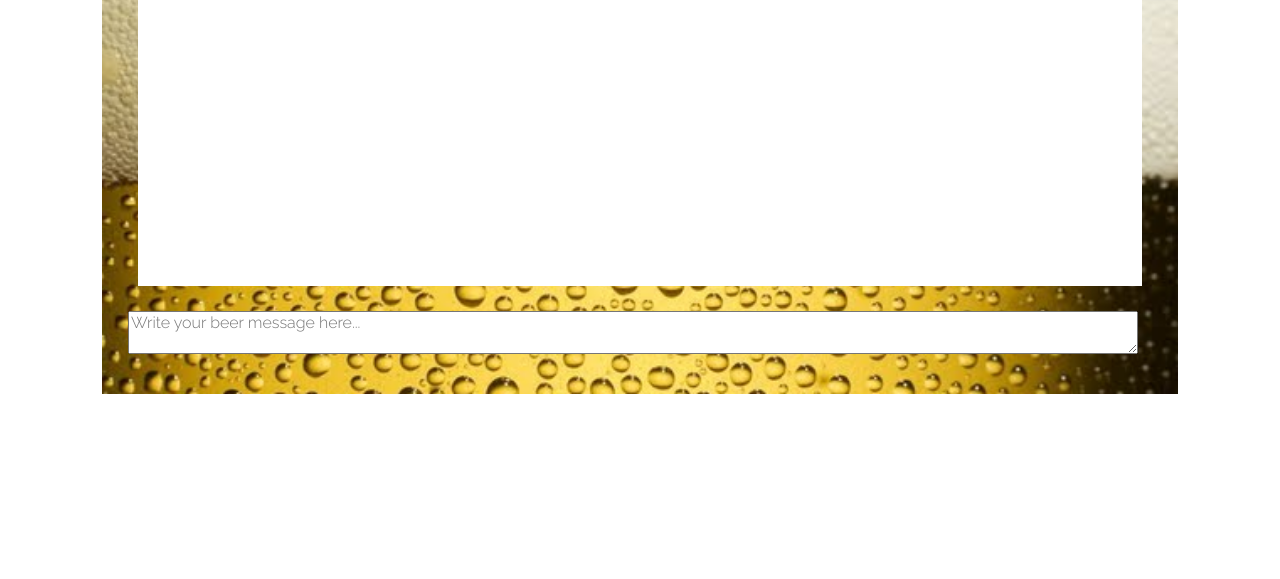
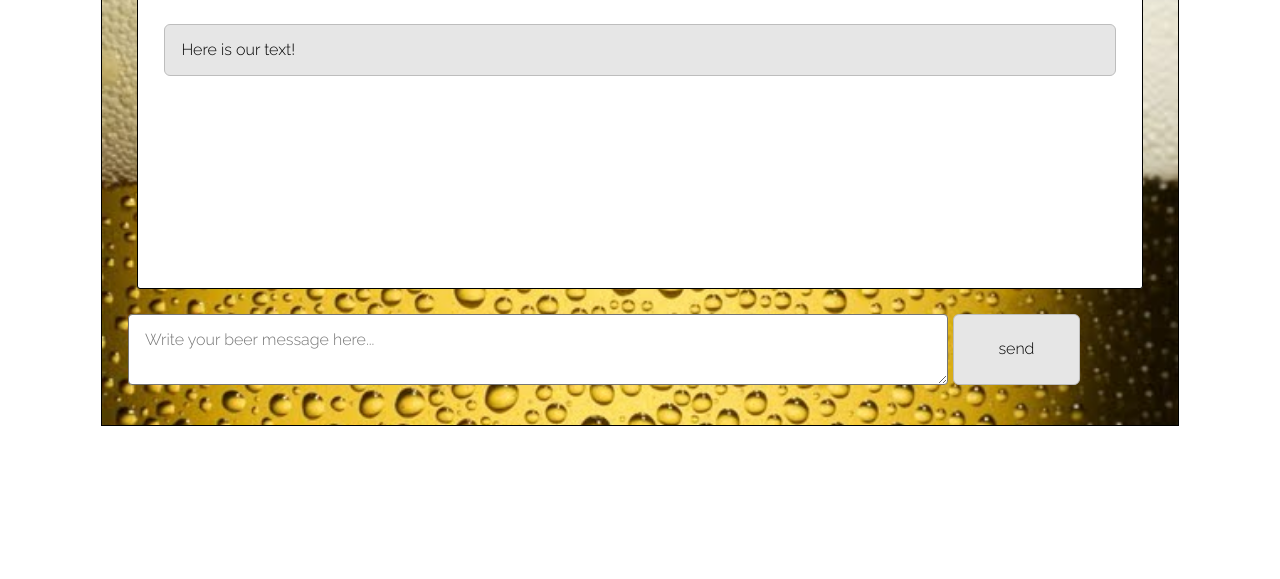
Before and after one commit to TIY-Charleston-Front-End-May2016/dave-winston, a website: page index.html in a window 1280 px wide. Shown: the part 221-800 px from the top of the page. Drawn offline with nearby package versions, Linux system fonts and the light colour scheme.

Commit message:
trying new.js to push message to chat-box. styling changes

```diff
--- a/index.html
+++ b/index.html
@@ -15,11 +15,14 @@
       </header>
 
       <div id="user-name"></div>
-      <div id="chat-box"><div id="chat-row"></div></div>
+      <div id="chat-box">
+        <p> Here is our text! </p>
+      </div>
 
 
       <form id="send-message-box">
         <textarea id="newMessage" maxlength="140" rows="2" cols="40" placeholder="Write your beer message here..."></textarea>
+        <button>send</button>
       </form>
 
     </div>
@@ -29,5 +32,6 @@
 
     <script src="node_modules/jquery/dist/jquery.js" type="text/javascript"></script>
     <script src="node_modules/underscore/underscore.js" type="text/javascript"></script>
+    <script src="new.js"></script>
   </body>
 </html>
--- /dev/null
+++ b/new.js
@@ -0,0 +1,10 @@
+$(document).ready(function(){
+  $('button').on('click', function (){
+    console.log("hello!");
+    var message = $('textarea').val();
+    console.log(message);
+    var old = $('#chat-box').html();
+    console.log(old);
+    return $('#newMessage').html(old + '<p>' + message + '</p>' );
+  });
+});
--- a/styles.css
+++ b/styles.css
@@ -14,6 +14,7 @@ a:hover {
 
 
 #chat-wrap {
+  border: 1px solid black;
   background-image: url("images/take-a-beer-45471.jpg");
   background-repeat: no-repeat;
   background-size: cover;
@@ -31,11 +32,30 @@ header {
 }
 
 #send-message-box {
-  width: 99%;
   margin-bottom: 1%;
+  width:96%;
+  border:1px solid #black;
+  overflow:auto;
 }
+
+#send-message-box button {
+  box-shadow: 4px black;
+  padding: 1.6em;
+  margin-right: 5px;
+  vertical-align: top;
+  width: 13%;
+  display: inline-block;
+  background-color: #E6E6E6;
+  border: 1px solid #BDBDBD;
+  border-radius: 6px;
+  font-weight: 300;
+  cursor: pointer;
+}
+
 textarea {
-  width: 99%;
+  text-decoration: none;
+  width: 80%;
+  border-radius: 4px;
 }
 
 h1 {
@@ -47,6 +67,8 @@ h1 {
 }
 
 #chat-box {
+  overflow: auto;
+  border: 1px solid black;
   text-align:left;
   margin:0 auto;
   margin-bottom:25px;
@@ -55,4 +77,18 @@ h1 {
   height:270px;
   width:96%;
   border:1px solid #black;
-    overflow:auto; }
+  overflow:auto;
+  border-radius: 3px;
+}
+
+#chat-box p {
+  padding: 1em;
+  margin: 1em;
+  background-color: #E6E6E6;
+  border: 1px solid #BDBDBD;
+  border-radius: 6px;
+
+}
+#newMessage {
+  padding: 1em;
+}
```
Also changed, not shown: main.js (+25 -8 lines). Lines whose indentation alone changed are shown as unchanged.
